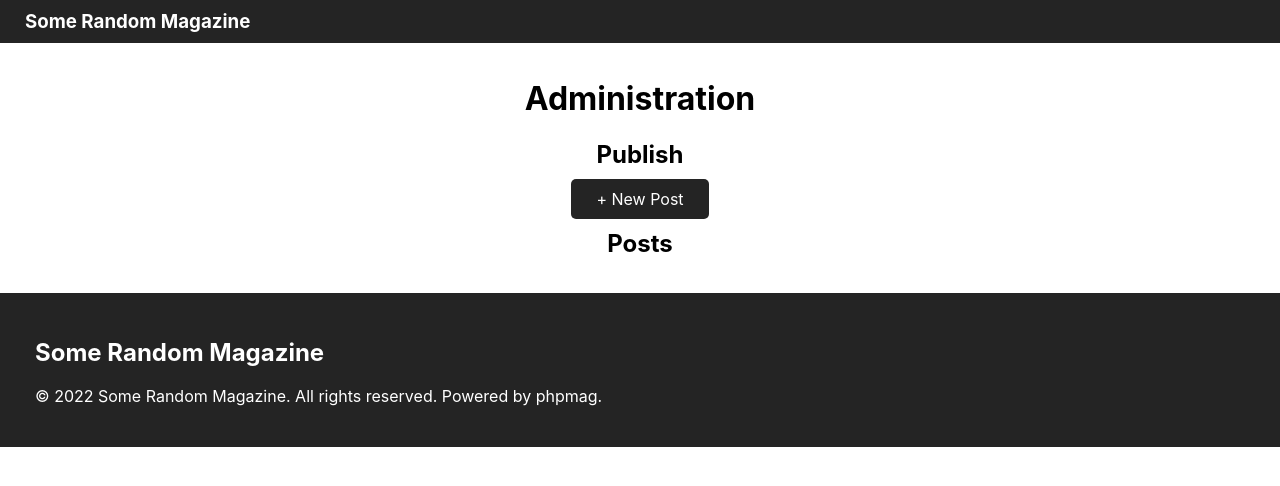
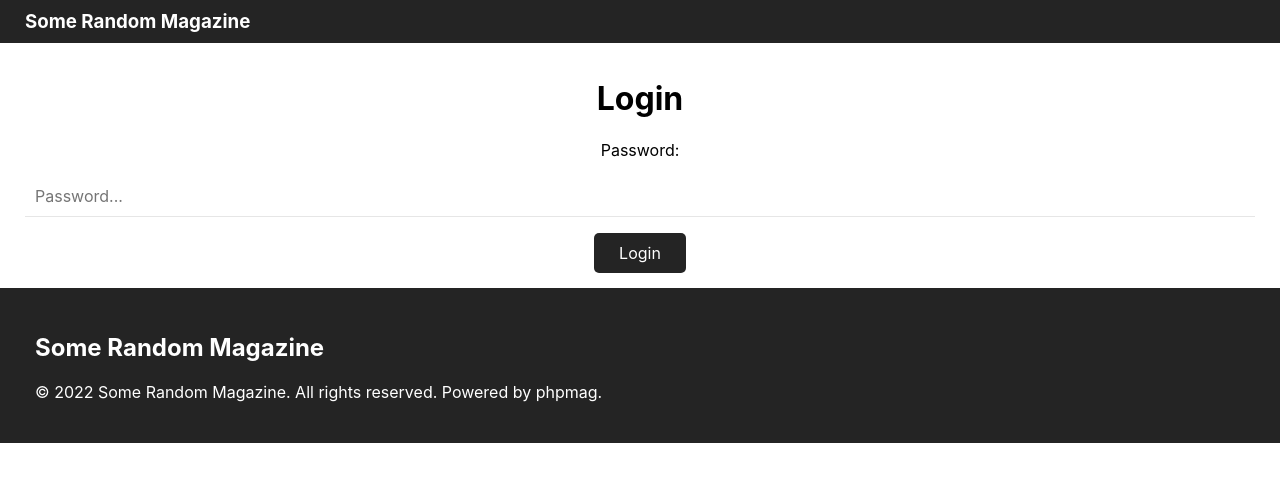
Before and after one commit to phpmag/phpmag, a PHP site: page /admin/index.php in a window 1280 px wide. Shown: the top 486 px of the page. Run offline with PHP 8.4, Linux system fonts and the light colour scheme; data that the repository does not hold is empty.

Commit message:
Add login system

```diff
--- a/admin/index.php
+++ b/admin/index.php
@@ -1,6 +1,40 @@
 <?php
 include '../init.php';
 if (!isset($_SESSION['loggedin'])) {
+    if (!empty($_POST['password'])) {
+        if (trim($_POST['password']) == $admin_pwd) {
+            $_SESSION['loggedin'] = true;
+            header('Location: ./');
+            exit;
+        } else {
+            $title = 'Login';
+            include '../header.php';
+            ?>
+            <h3>Incorrect Password! Try again!</h3>
+            <h1>Login</h1>
+            <form method="post">
+                <p>Password:</p>
+                <input type="password" required placeholder="Password..." autofocus name="password">
+                <p></p>
+                <button class="button" type="submit">Login</button>
+            </form>
+            <?php
+            include '../footer.php';
+            exit;
+        }
+    }
+    $title = 'Login';
+    include '../header.php';
+    ?>
+    <h1>Login</h1>
+    <form method="post">
+        <p>Password:</p>
+        <input type="password" required placeholder="Password..." autofocus name="password">
+        <p></p>
+        <button class="button" type="submit">Login</button>
+    </form>
+    <?php
+    include '../footer.php';
     exit;
 }
 $title = 'Administration';
--- a/init.php
+++ b/init.php
@@ -2,12 +2,6 @@
 $name = 'Some Random Magazine';
 $root = '/'; // Add / to end!
 $conn = mysqli_connect('localhost', 'root', 'root', 'phpmagazine');
-######################
-$devmode = true;     #
-# WANRING! This will #
-# make everyone an   #
-# administrator!!!   #
-######################
-if ($devmode) {
-    $_SESSION['loggedin'] = true;
-}
+session_name('PHPMAG');
+session_start();
+$admin_pwd = 'Hello';
```
